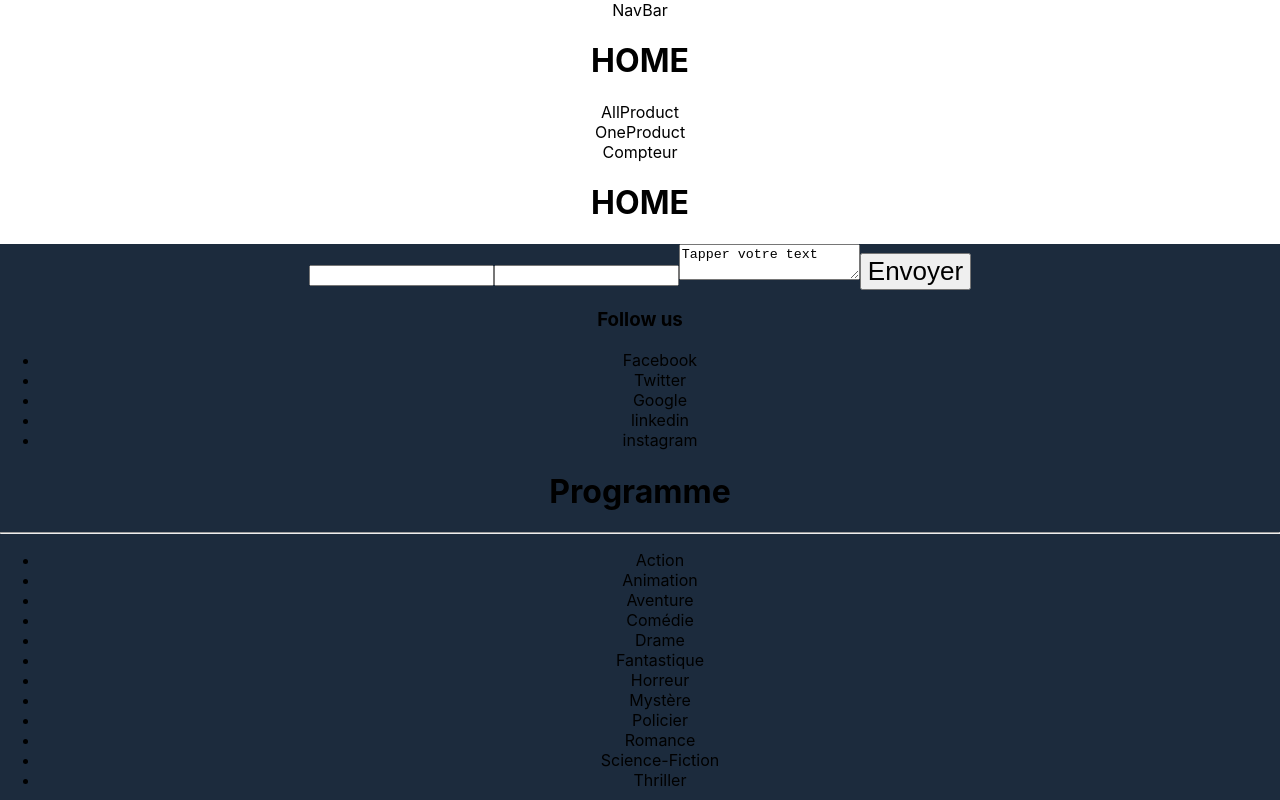
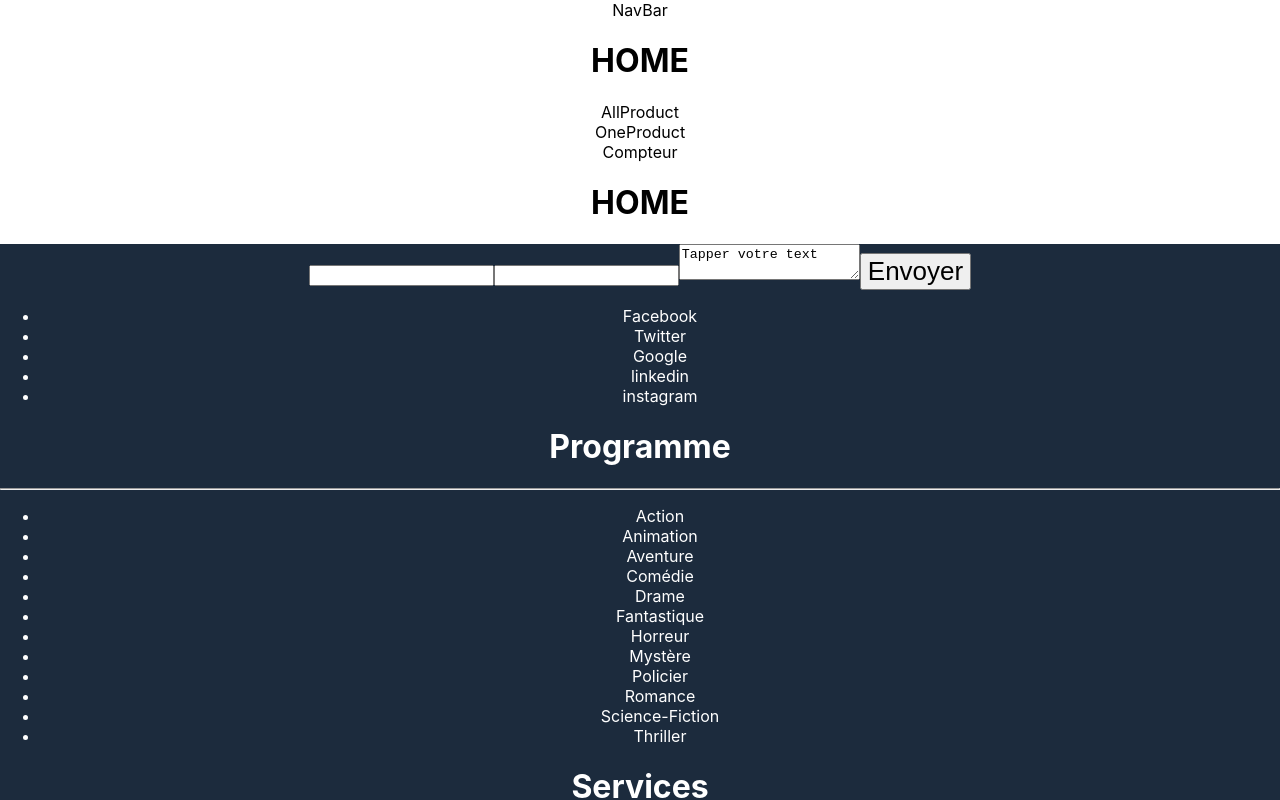
Before and after one commit to WildCodeSchool/2022-09-JS-RMT-JSCREW-projet2-team3, a React app in the folder frontend/: page / in a window 1280 px wide. Shown: the top 800 px of the page. Built offline with nearby package versions, Linux system fonts and the light colour scheme; the HTML template or start-up script is replaced by a standard one.

Commit message:
mis texte en blanc

```diff
--- a/frontend/src/App.css
+++ b/frontend/src/App.css
@@ -54,3 +54,8 @@ code {
 button {
   font-size: calc(10px + 2vmin);
 }
+
+
+.footer-social-link, .nav-categorie, .nav-services, .nav_programme, .nav_services {
+  color: white;
+}
--- a/frontend/src/components/Footer.jsx
+++ b/frontend/src/components/Footer.jsx
@@ -17,7 +17,6 @@ function Footer() {
         Envoyer
       </button>
       <div className="footer-social-link">
-        <h3>Follow us</h3>
         <div>
           <ul>
             <li>Facebook</li>
@@ -28,7 +27,7 @@ function Footer() {
           </ul>
         </div>
       </div>
-      <h1>Programme</h1>
+      <h1 className="nav_programme">Programme</h1>
       <hr />
       <ul className="nav-categorie">
         <li>Action</li>
@@ -44,7 +43,7 @@ function Footer() {
         <li>Science-Fiction</li>
         <li>Thriller</li>
       </ul>
-      <h1>Services</h1>
+      <h1 className="nav_services">Services</h1>
       <hr />
       <ul className="nav-services">
         <li>Nos valeurs</li>
```
